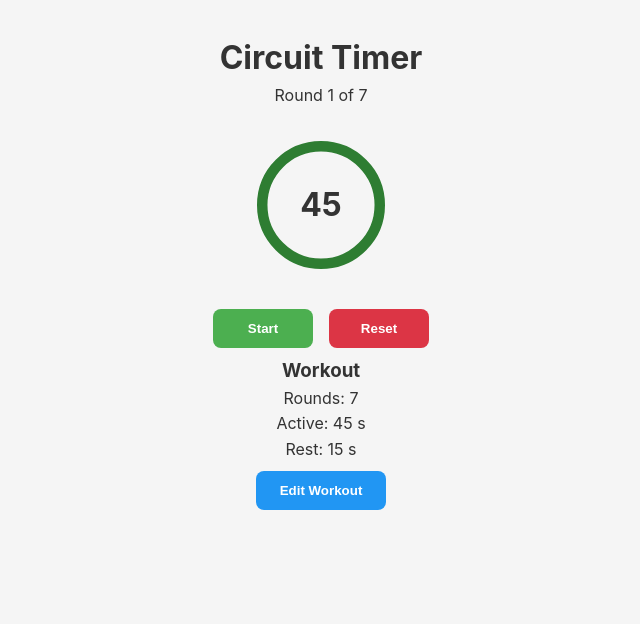
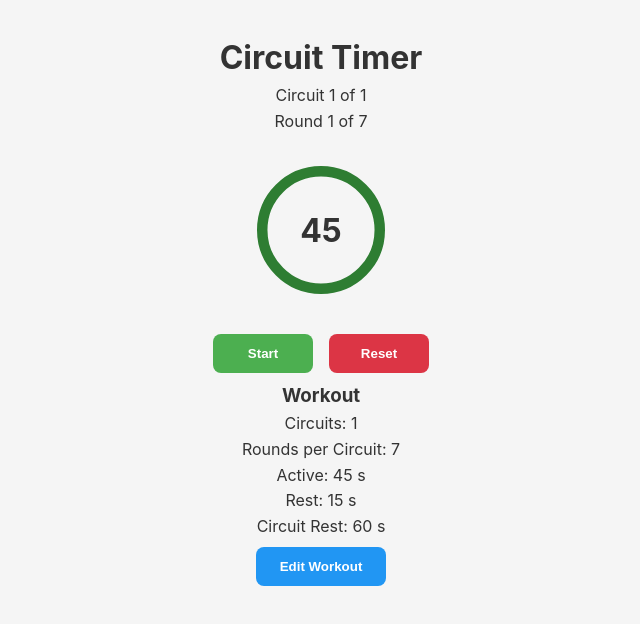
Before and after one commit to kellysdev/circuit-timer, a React (Vite) app: page / in a window 1280 px wide. Both pictures are taken after a click on the button "Get Started". Shown: the top 624 px of the page, without its empty margins (319-959 px from the left). Built offline with nearby package versions, Linux system fonts and the light colour scheme.

Commit message:
Kiro implemented rounds circuits.

```diff
--- a/src/App.jsx
+++ b/src/App.jsx
@@ -13,7 +13,7 @@ function App() {
   // roundPeriod = workout or rest
   const [roundPeriod, setRoundPeriod] = useState("workout");
   // a circuit is a number of rounds
-  const [circuit, setCircuit] = useState(1);
+  const [circuits, setCircuits] = useState(1);
   const [currentCircuit, setCurrentCircuit] = useState(1);
   // rest between circuits
   const [circuitRestSeconds, setCircuitRestSeconds] = useState(60);
@@ -39,7 +39,7 @@ function App() {
   const [timerState, setTimerState] = useState("stopped");
   // snackbar handling
   const [open, setOpen] = useState(false);
-  const snackBarMessage = roundPeriod === "workout" ? "GO" : "REST";
+  const snackBarMessage = isCircuitRest ? "CIRCUIT REST" : (roundPeriod === "workout" ? "GO" : "REST");
   const snackBarColor = roundPeriod === "workout" ? "success" : "error";
 
   useEffect(() => {
@@ -51,25 +51,43 @@ function App() {
           if (prevSeconds > 0) {
             return prevSeconds - 1;
           } else {
-            // Transition between workout and rest periods when seconds reach 0
-            if (roundPeriod === "workout") {
+            // Handle transitions when seconds reach 0
+            if (isCircuitRest) {
+              // End of circuit rest, start next circuit
+              setIsCircuitRest(false);
+              setCurrentCircuit(prev => prev + 1);
+              setRoundsCompleted(0);
+              setRoundPeriod("workout");
+              setOpen(true);
+              return workoutSeconds;
+            } else if (roundPeriod === "workout") {
+              // End of workout period
               setRoundPeriod("rest");
               setOpen(true);
-              // Increment rounds completed when workout ends
               setRoundsCompleted((prevRounds) => {
                 const newRounds = prevRounds + 1;
-                // Check if all rounds are completed
+                // Check if all rounds in current circuit are completed
                 if (newRounds >= rounds) {
+                  // Circuit completed, check if more circuits remain
+                  if (currentCircuit >= circuits) {
+                    // All circuits completed, stop timer
                     setTimerState("stopped");
-                  return rounds; // Ensure we don't exceed the total number of rounds
+                    return rounds;
+                  } else {
+                    // Start circuit rest period
+                    setIsCircuitRest(true);
+                    setRoundPeriod("rest");
+                    return circuitRestSeconds;
+                  }
                 }
                 return newRounds;
               });
-              return restSeconds; // Switch to rest
-            } else if (roundPeriod === "rest") {
+              return restSeconds;
+            } else if (roundPeriod === "rest" && !isCircuitRest) {
+              // End of regular rest period
               setRoundPeriod("workout");
               setOpen(true);
-              return workoutSeconds; // Switch back to workout
+              return workoutSeconds;
             }
             return 0; // Safety fallback
           }
@@ -83,7 +101,7 @@ function App() {
     }
 
     return () => clearInterval(interval);
-  }, [timerState, seconds, rounds, roundPeriod, workoutSeconds, restSeconds]);
+  }, [timerState, seconds, rounds, roundPeriod, workoutSeconds, restSeconds, circuits, currentCircuit, circuitRestSeconds, isCircuitRest]);
 
   const handleClose = (event, reason) => {
     if (reason === "clickaway") {
@@ -111,6 +129,8 @@ function App() {
     setSeconds(workoutSeconds);
     setRoundPeriod("workout");
     setRoundsCompleted(0);
+    setCurrentCircuit(1);
+    setIsCircuitRest(false);
   };
 
   // handle change from inputs
@@ -131,7 +151,7 @@ function App() {
 
     let prevTimes = { ...restPeriod };
     prevTimes[timeUnit] = val;
-    const restTimeInSeconds = prevTimes.hours * 3600 + prevTimes.minutes *  60 + prevTimes.seconds;
+    const restTimeInSeconds = prevTimes.hours * 3600 + prevTimes.minutes * 60 + prevTimes.seconds;
     setRestSeconds(restTimeInSeconds);
     return setRestPeriod(prevTimes);
   };
@@ -145,13 +165,16 @@ function App() {
     if (workoutSeconds < 1) problems += "Please enter a workout time greater than 0.";
     if (rounds < 1) problems += "Please make timer rounds more than 0.";
     if (restSeconds < 1) problems += "Please enter a rest time greater than 0.";
+    if (circuits < 1) problems += "Please enter at least 1 curcuit.";
+    if (circuitRestSeconds < 1) problems += "Please enter at least 1 second of rest between circuits.";
     if (problems !== "") return alert(problems);
 
     setSeconds(workoutSeconds);
     setEditWorkout(false);
-
-    if (roundPeriod === "rest") setRoundPeriod("workout");
+    setRoundPeriod("workout");
     setRoundsCompleted(0);
+    setCurrentCircuit(1);
+    setIsCircuitRest(false);
   };
 
   return (
@@ -161,7 +184,7 @@ function App() {
         {/* display the edit or timer page */}
         {editWorkout ? (
           <div className="edit-workout-container">
-              <p className="instructions">Set the time for each round of your workout,<br/>
+            <p className="instructions">Set the time for each round of your workout,<br />
               then click &quot;Get Started&quot; to begin!</p>
             <h3>Workout Time</h3>
             <div>
@@ -225,15 +248,37 @@ function App() {
               value={restPeriod.seconds}
             />
 
-              <h3>Rounds</h3>
+            <h3>Rounds per Circuit</h3>
             <input
               type="number"
               label="Rounds"
-                placeholder="Rounds"
+              placeholder="Rounds per circuit"
               onChange={handleRoundsChange}
               min={1}
               value={rounds}
               className="rounds-input"
+            />
+
+            <h3>Number of Circuits</h3>
+            <input
+              type="number"
+              label="Circuits"
+              placeholder="Number of circuits"
+              onChange={(e) => setCircuits(parseInt(e.target.value))}
+              min={1}
+              value={circuits}
+              className="circuits-input"
+            />
+
+            <h3>Rest Between Circuits (seconds)</h3>
+            <input
+              type="number"
+              label="Circuit Rest"
+              placeholder="Rest between circuits"
+              onChange={(e) => setCircuitRestSeconds(parseInt(e.target.value))}
+              min={1}
+              value={circuitRestSeconds}
+              className="circuit-rest-input"
             />
 
             <div>
@@ -250,7 +295,14 @@ function App() {
             {/* <header>
                 {timerState === "stopped" ? "Press Start" : roundPeriod === "workout" ? "Work" : "Rest"}
               </header> */}
+            <div className="progress-info">
+              <p>Circuit {currentCircuit} of {circuits}</p>
+              {isCircuitRest ? (
+                <p>Circuit Rest</p>
+              ) : (
                 <p>Round {roundsCompleted !== rounds ? roundsCompleted + 1 : rounds} of {rounds}</p>
+              )}
+            </div>
             <Timer
               roundPeriod={roundPeriod}
               workoutSeconds={workoutSeconds}
@@ -268,9 +320,11 @@ function App() {
         <div className="workout-stats-container">
           <h3 className="stats-title">Workout</h3>
           <div>
-              <div>Rounds: {rounds}</div>
+            <div>Circuits: {circuits}</div>
+            <div>Rounds per Circuit: {rounds}</div>
             <div>Active: {workoutSeconds} s</div>
             <div>Rest: {restSeconds} s</div>
+            <div>Circuit Rest: {circuitRestSeconds} s</div>
           </div>
           <button
             onClick={() => setEditWorkout(true)}
@@ -282,7 +336,7 @@ function App() {
         open={open}
         onClose={handleClose}
         autoHideDuration={1000}
-          anchorOrigin={{vertical: "bottom", horizontal: "center"}}
+        anchorOrigin={{ vertical: "bottom", horizontal: "center" }}
         severity={snackBarColor}
       >
         <Alert
```
Lines whose indentation alone changed are shown as unchanged.
